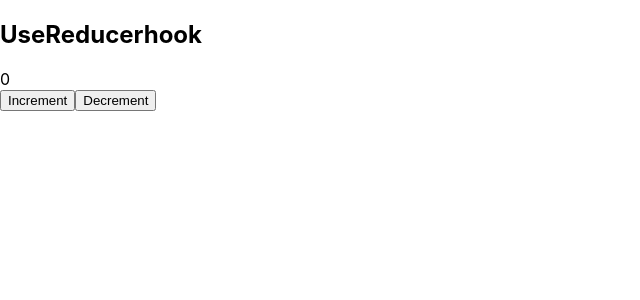
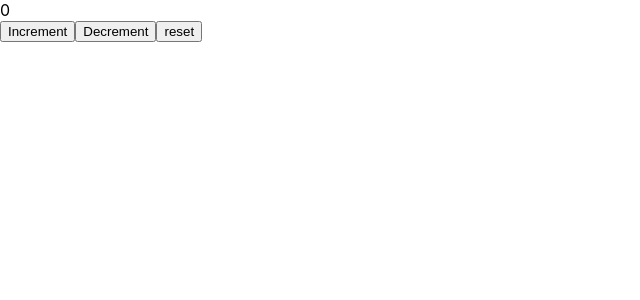
Before and after one commit to RishiGupta13/react-hooks, a React (Create React App) app: page / in a window 1280 px wide. Shown: the top 300 px of the page, without its empty margins (0-640 px from the left). Built offline with nearby package versions, Linux system fonts and the light colour scheme.

Commit message:
Custom Hooks done

```diff
--- a/src/App.js
+++ b/src/App.js
@@ -5,7 +5,7 @@ import { UseMemohook } from "./components/UseMemo";
 import { UseContexthook } from "./components/UseContext";
 import { CounterContext } from "./components/CounterContext";
 import { UseReducerhook } from "./components/UseReducer";
-
+import { CustomHook } from "./components/CustomHook";
 
 
 function App() {
@@ -20,7 +20,9 @@ function App() {
       <UseContexthook/>
       </CounterContext.Provider> */}
 
-      <UseReducerhook/>
+      {/* <UseReducerhook/> */}
+
+      <CustomHook/>
 
 
 
--- /dev/null
+++ b/src/components/CustomHook.js
@@ -0,0 +1,18 @@
+import { useCounter } from "./useCounterCustom"
+
+export const CustomHook=()=>{
+    const [count,increment,decrement,reset]=useCounter(0);
+
+    return (
+        <div>
+            <div>{count}</div>
+            <button onClick={increment}>Increment</button>
+            <button onClick={decrement}>Decrement</button>
+            <button onClick={reset}>reset</button>
+        </div>
+
+    );
+
+
+
+}
--- /dev/null
+++ b/src/components/useCounterCustom.js
@@ -0,0 +1,21 @@
+import { useState } from "react"
+
+export  const useCounter=(initialValue)=>{
+    const [value,setValue]=useState(initialValue);
+
+    const increment=()=>{
+        return setValue(value+1);
+    }
+
+    const decrement=()=>{
+        return setValue(value-1);
+    }
+
+    const reset=()=>{
+          return setValue(initialValue);
+    }
+
+    return [value,increment,decrement,reset];
+
+
+}
```
